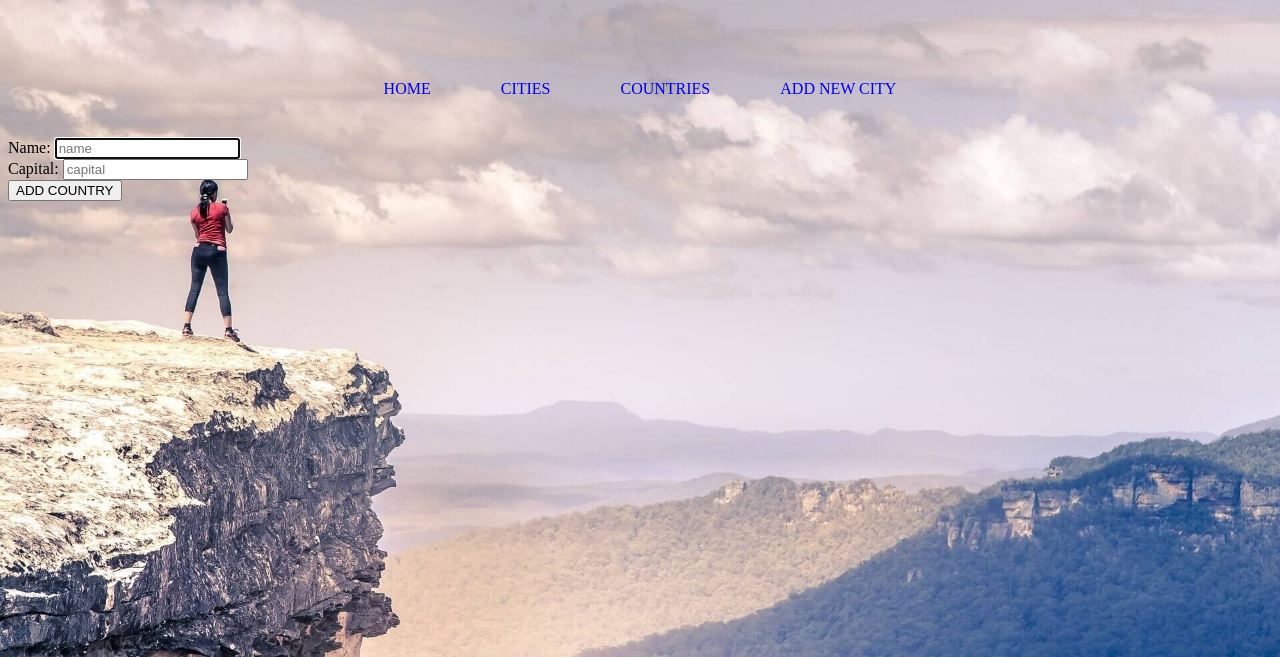
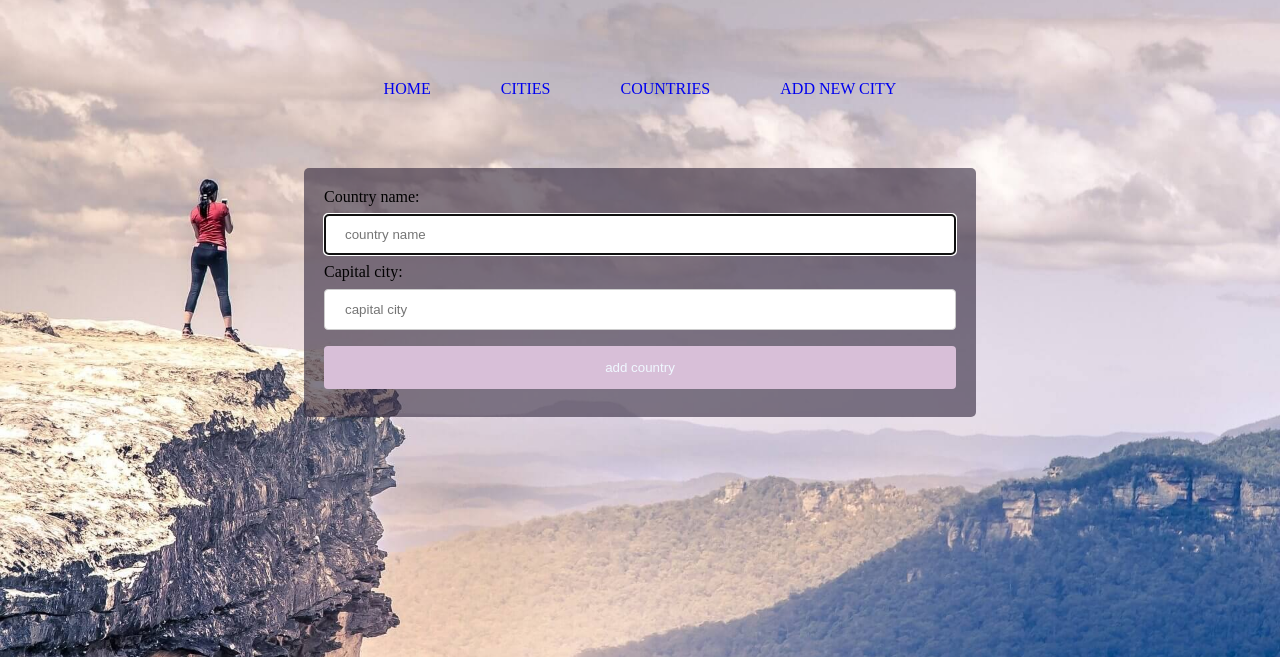
Before and after one commit to mirkiy/travel_bucket_list_python, a Flask app: page /countries/new_country in a window 1280 px wide. Shown: the top 657 px of the page. Run offline with Flask 2, Linux system fonts and the light colour scheme; data that the repository does not hold is empty; some libraries are stand-ins or nearby versions.

Commit message:
country form styled

```diff
--- /dev/null
+++ b/static/css/forms.css
@@ -0,0 +1,35 @@
+/* country form */
+
+input[type="text"] {
+  width: 100%;
+  padding: 12px 20px;
+  margin: 8px 0;
+  display: inline-block;
+  border: 1px solid #ccc;
+  border-radius: 4px;
+  box-sizing: border-box;
+}
+
+input[type="submit"] {
+  width: 100%;
+  background-color: thistle;
+  color: var(--main-font-color);
+  padding: 14px 20px;
+  margin: 8px 0;
+  border: none;
+  border-radius: 4px;
+  cursor: pointer;
+}
+
+input[type="submit"]:hover {
+  background-color: var(--hover-color);
+}
+
+.country_container {
+  margin: auto;
+  margin-top: 30px;
+  width: 50%;
+  border-radius: 5px;
+  background: rgba(48, 38, 59, 0.6);
+  padding: 20px;
+}
--- a/templates/cities/new_city.html
+++ b/templates/cities/new_city.html
@@ -57,7 +57,7 @@
     <input type="text" id="sights" name="sights" required>
 </div>
 
-<button type="submit">update</button>
+<input type="submit" value="update">
 
 
 </form>
--- a/templates/countries/new_country.html
+++ b/templates/countries/new_country.html
@@ -6,19 +6,19 @@
     <a href="/countries">COUNTRIES</a>
     <a href="/cities/new_city">ADD NEW CITY</a>
 </nav>
-
+<div class="country_container">
 <form action="/countries" method="post">
     <div>
-        <label for="name">Name:</label>
-        <input type="text" id="name" name="name" placeholder="name" required autofocus>
+        <label for="name">Country name:</label>
+        <input type="text" id="name" name="name" placeholder="country name" required autofocus>
     </div>
 
     <div>
-        <label for="capital">Capital:</label>
-        <input type="text" id="capital" name="capital" placeholder="capital" required>
+        <label for="capital">Capital city:</label>
+        <input type="text" id="capital" name="capital" placeholder="capital city" required>
     </div>
-<button type="submit">ADD COUNTRY</button>
-
+    <input type="submit" value="add country">
+<!-- <button type="submit">ADD COUNTRY</button> -->
 </form>
-
+</div>
 {% endblock %}
```
Also changed, not shown: static/css/form.css (deleted).
